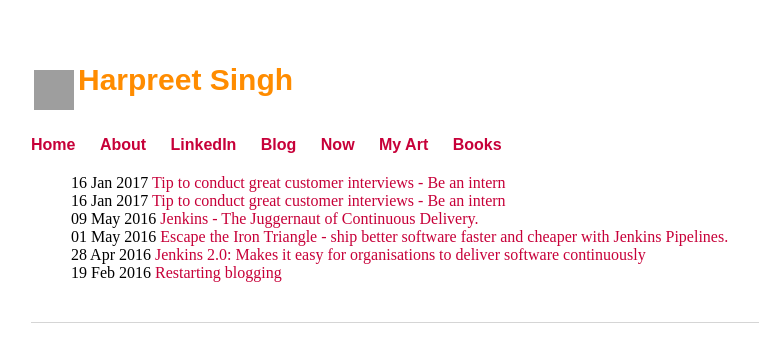
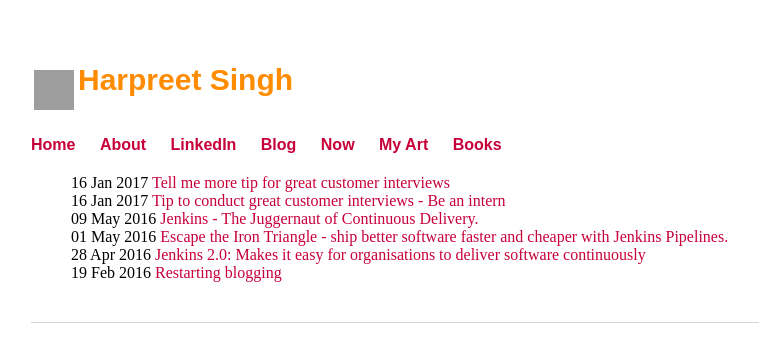
Before and after one commit to harpreetsingh/harpreetsingh.github.io, a Jekyll site: the page built from blog/index.html, in a window 1280 px wide. Shown: the top 362 px of the page, without its empty margins (161-920 px from the left). Built offline with Jekyll 4.4.1, drawn with Linux system fonts in a browser that asks for light colours; grey boxes are pictures that could not be loaded.

Commit message:
fixed title

```diff
--- a/_posts/2017-01-20-tell-me-more.md
+++ b/_posts/2017-01-20-tell-me-more.md
@@ -1,6 +1,6 @@
 ---
 layout: post
-title: "Tip to conduct great customer interviews - Be an intern"
+title: Tell me more tip for great customer interviews
 date: 2017-01-16
 categories: product-management
 tags: product-management
```
